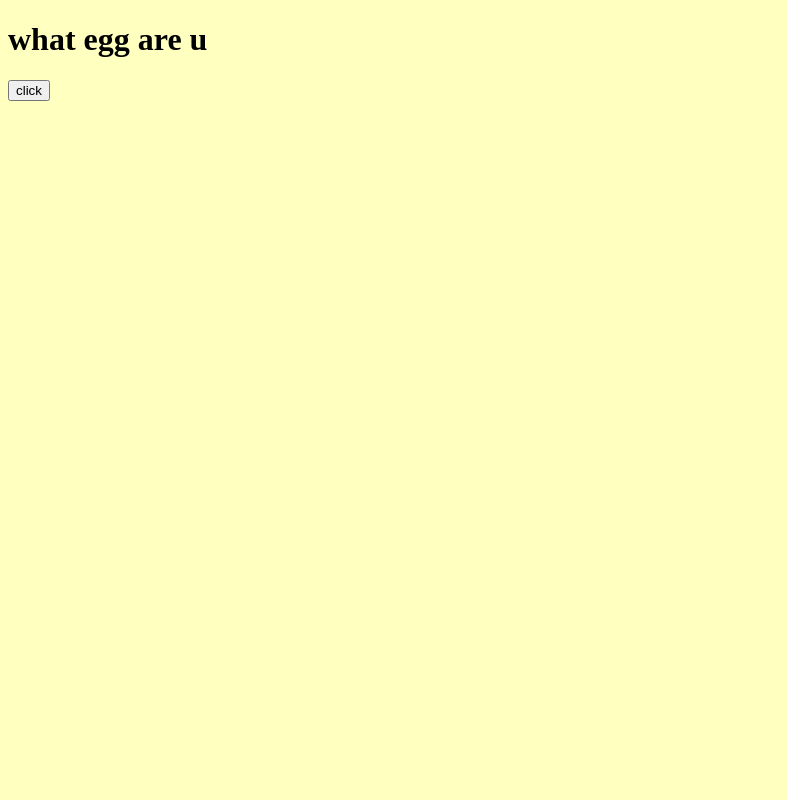
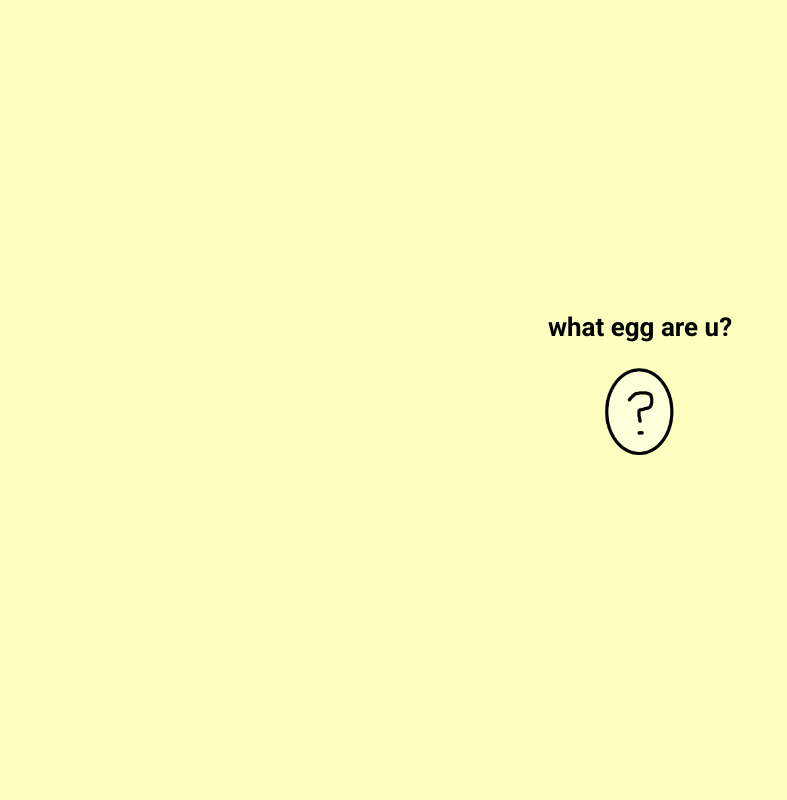
Before and after one commit to xuppii/xuppii.github.io, a plain HTML site: page index.html in a window 1280 px wide. Shown: the top 800 px of the page, without its empty margins (0-787 px from the left). Drawn offline with Linux system fonts and the light colour scheme.

Commit message:
added egg start button and styling

```diff
--- a/index.html
+++ b/index.html
@@ -7,11 +7,15 @@
     <link rel="stylesheet" href="styles.css">
 </head>
 <body class="color">
-    <div id="home" class="visible">
-        <h1>what egg are u</h1>
-        <button id="startButton">click</button>
+    <div id="home" class="visible center">
+        <div class="home-text">
+            <h1>what egg are u?</h1>
+            <button id="startButton" class="egg-button" onmouseover="hoverImg(this,'egg_crack.png')" onmouseout="hoverImg(this,'egg_mystery.png')">
+                <img src="egg_mystery.png">
+            </button>
+        </div>
     </div>
-    <div id="question-container" class="hidden">
+    <div id="question-container" class="hidden center-answers">
         <div id="question"></div>
         <div id="answers"></div>
     </div>
--- a/script.js
+++ b/script.js
@@ -1,7 +1,9 @@
 
 document.getElementById('startButton').onclick = () => {
     document.getElementById('home').classList.replace('visible', 'hidden');
+    document.getElementById('home').classList.replace('center', 'hidden');
     document.getElementById('question-container').classList.replace('hidden', 'visible');
+    document.getElementById('question-container').classList.add('center-answers');
     loadQuestion(currentQuestionIndex);
 };
 
@@ -100,6 +102,7 @@ function loadQuestion(index) {
                     }
                 })
                 document.getElementById('question-container').classList.replace('visible', 'hidden');
+                document.getElementById('question-container').classList.replace('center-answers', 'hidden');
                 document.getElementById('result').classList.replace('hidden', 'visible');
                 //questionContainer.innerText = mbti;
                 answersContainer.innerHTML = '';
@@ -110,6 +113,7 @@ function loadQuestion(index) {
                     currentQuestionIndex = 0;
                     document.getElementById('result').classList.replace('visible', 'hidden');
                     document.getElementById('home').classList.replace('hidden', 'visible');
+                    document.getElementById('home').classList.add('center');
                     loadQuestion(currentQuestionIndex);
                 }
                 //resultsConatiner.appendChild(button_result);
@@ -123,5 +127,8 @@ function replaceChar(str, index, char) {
     strArray[index] = char;
     return strArray.join('');
 }
+function hoverImg(element, imgSrc) {
+    element.querySelector('img').src = imgSrc;
+}
 // Load the first question initially
 loadQuestion(currentQuestionIndex);
--- a/styles.css
+++ b/styles.css
@@ -1,3 +1,5 @@
+@import url("https://fonts.googleapis.com/css2?family=Roboto:ital,wght@0,100;0,300;0,400;0,500;0,700;0,900;1,100;1,300;1,400;1,500;1,700;1,900&display=swap");
+
 #question-container {
     margin: 20px;
 }
@@ -12,7 +14,10 @@
     font-size: 1em;
     cursor: pointer;
 }
-
+h1{
+    margin:0px;
+    font-size:26px;
+}
 .hidden {
     display: none;
 }
@@ -29,6 +34,7 @@
     justify-content:center;
     align-items: center;
     height: 90vh;
+    padding-top: 10px;
 }
 .restart-text{
     display:flex;
@@ -38,3 +44,56 @@
 .color{
     background-color: rgb(255, 255, 192);
 }
+.home-text{
+    display:flex;
+    flex-direction: column;
+    justify-content: center;
+    align-items: center;
+}
+.center-answers{
+    display: flex;
+    justify-content: center; /* Center horizontally */
+    align-items: center; /* Center vertically */
+    height: 100%;
+    flex-direction: column;
+}
+.center{
+    display: flex;
+    justify-content: center; /* Center horizontally */
+    align-items: center; /* Center vertically */
+    height: 100%;
+}
+body, html {
+    height: 100%;
+    margin: 0;
+    font-family: 'Roboto';
+}
+.egg-button {
+    border: none;
+    background: none;
+    cursor: pointer;
+}
+
+.egg-button img {
+    width: 100px;
+    height: auto; /* Maintain aspect ratio */
+}
+
+.egg-button img:hover {
+    transform: scale(1.1); /* Slight zoom effect on hover */
+    transition: transform 0.3s;
+}
+
+/* .egg-button {
+    background-image: url('egg_mystery.png');
+    width: 150px;
+    height: 200px;
+    background-size: cover;
+    background-position: center;
+    border: 2px solid #d4a017;
+    border-radius: 50% / 60%;
+    cursor: pointer;
+    outline: none;
+    transition: background-image 0.3s ease-in-out, background-color 0.3s ease-in-out;
+
+} */
```
Also changed, not shown: test.html (added, +32 -0 lines), egg_crack.png (added), egg_mystery.png (added), 1 other file.
